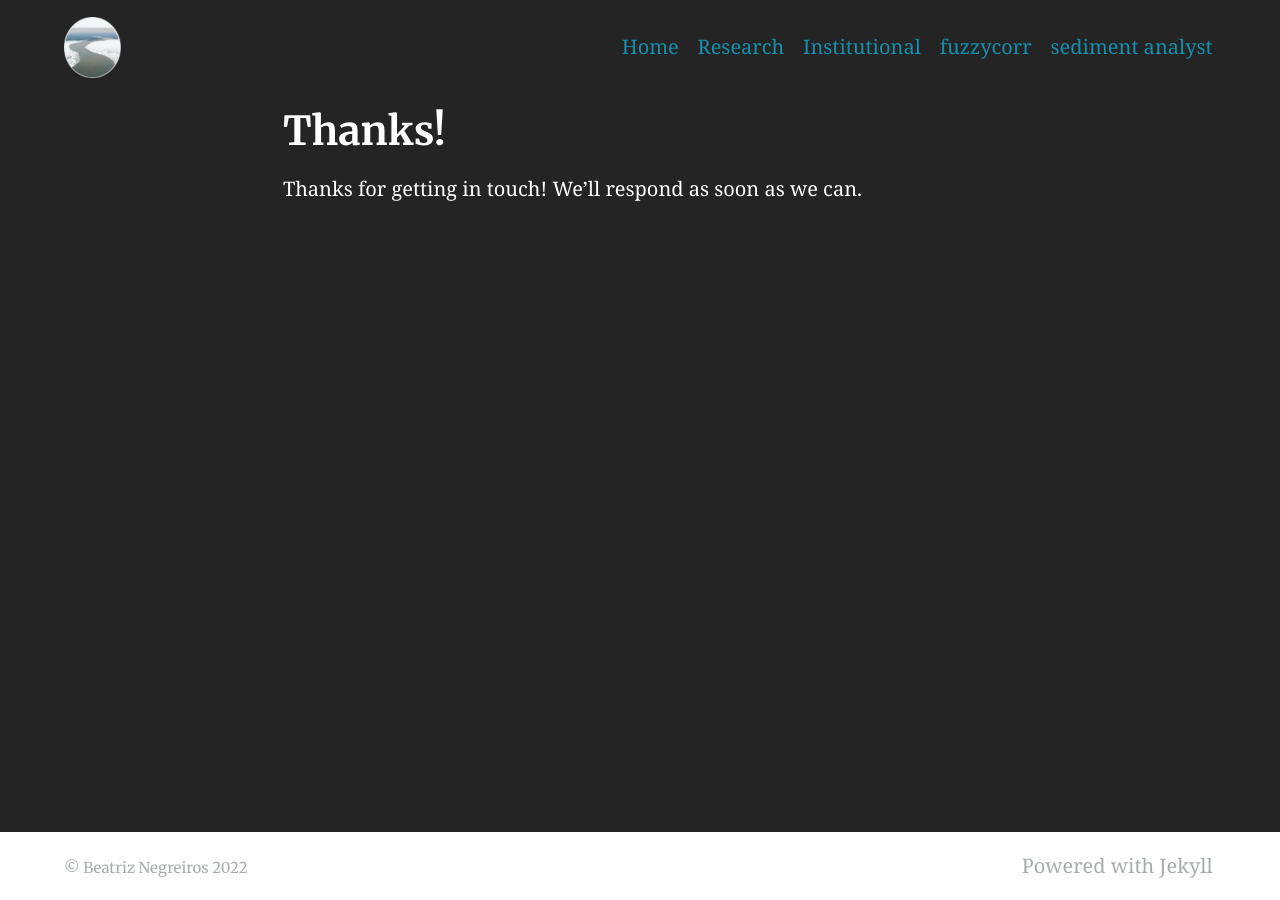
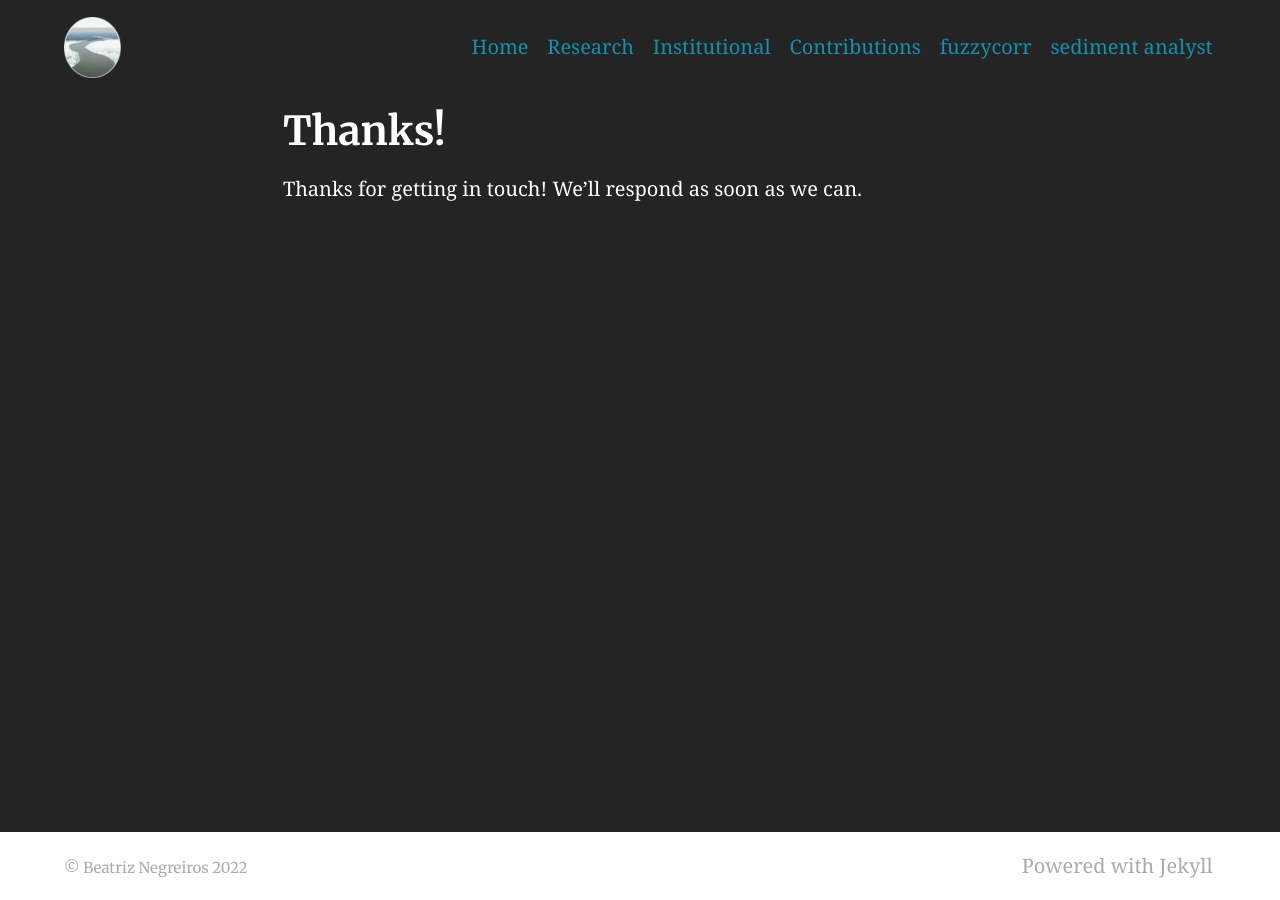
Before and after one commit to beatriznegreiros/beatriznegreiros_old2, a Jekyll site: the page built from thanks.md, in a window 1280 px wide. Built offline with Jekyll 4.4.1, drawn with Linux system fonts in a browser that asks for light colours.

Commit message:
new bifurcation page

```diff
--- a/_config.yml
+++ b/_config.yml
@@ -62,12 +62,12 @@
 # 5. Collections
 collections:
   posts:
-    title: Posts # Needed for Siteleaf
+    title: COntributions # Needed for Siteleaf
     output: true
     description: "My thoughts and ideas" # The post list page content
     feature_text: |
       Welcome to the blog
-    feature_image: "https://picsum.photos/2560/600?image=866"
+    feature_image: "/assets/kb5.JPG"
 
 # 6. Jekyll collections settings
 defaults:
@@ -125,6 +125,8 @@
   url: /research/
 - title: Institutional
   url: https://www.iws.uni-stuttgart.de/institut/team/Negreiros/
+- title: Contributions
+  url: /contributions/
 - title: fuzzycorr
   url: https://beatriznegreiros.github.io/fuzzycorr/
 - title: sediment analyst
--- a/blog/index.html
+++ /dev/null
@@ -1,4 +0,0 @@
----
-layout: Blog
-collectionpage: default
----
--- /dev/null
+++ b/contributions/index.html
@@ -0,0 +1,4 @@
+---
+layout: Contributions
+collectionpage: posts
+---
```
